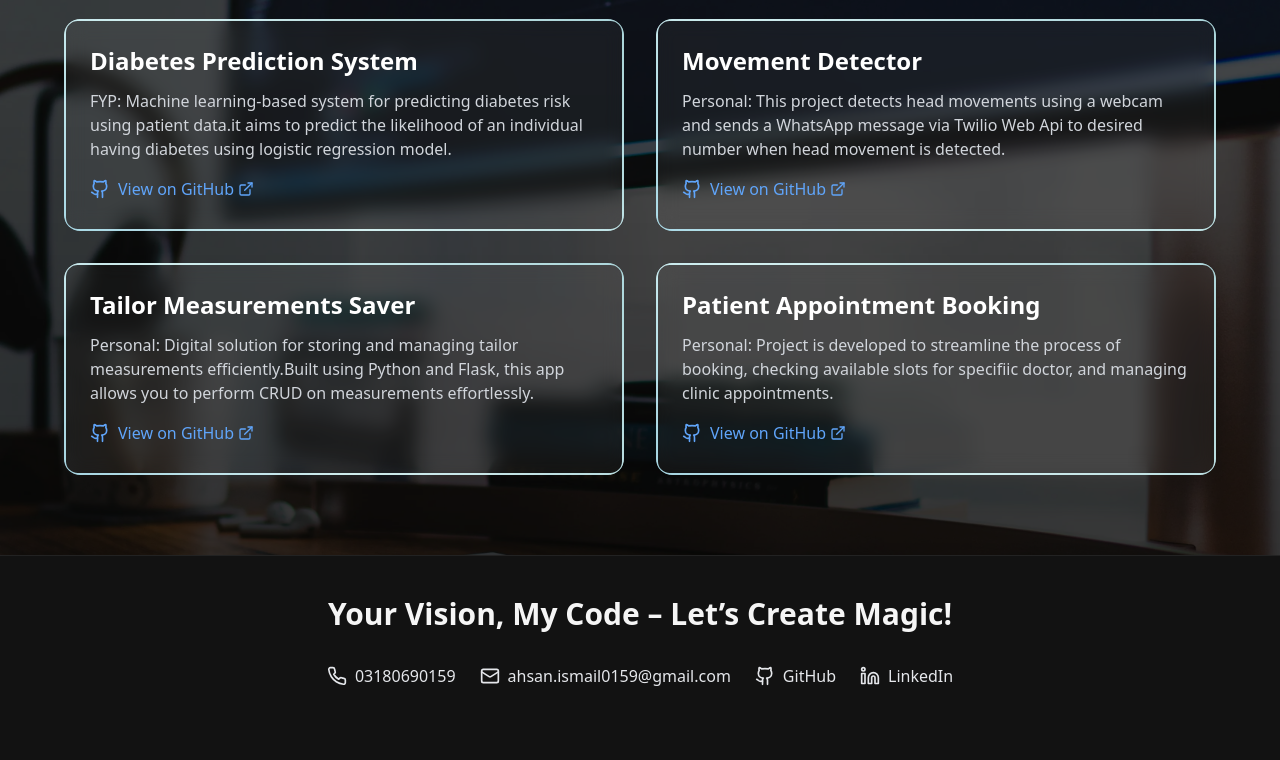
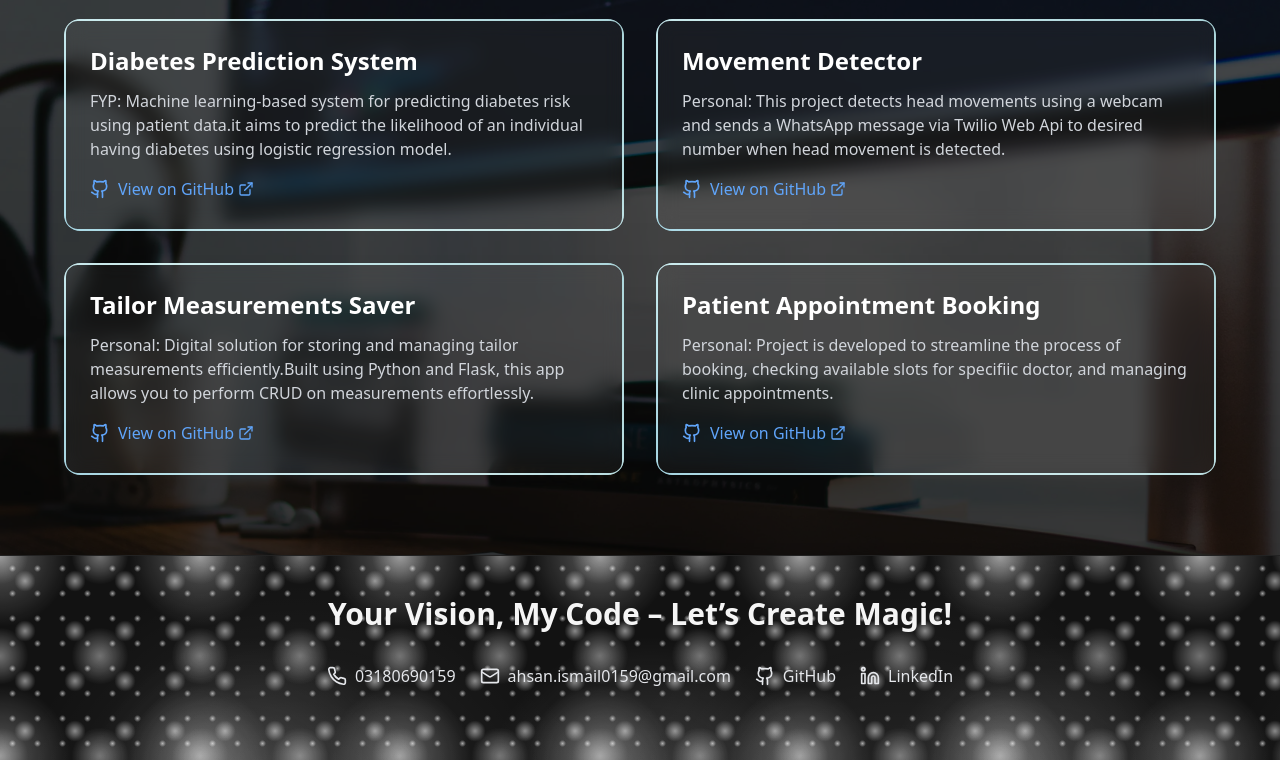
Before and after one commit to ahsan54/PortFolio, a React (Vite) app: page / in a window 1280 px wide. Shown: the part 3059-3819 px from the top of the page. Built offline with nearby package versions, Linux system fonts and the light colour scheme.

Commit message:
Update index.css

```diff
--- a/src/index.css
+++ b/src/index.css
@@ -75,14 +75,22 @@ body {
   background-attachment: fixed;
 }
 .enhanced-footer {
-  background-color: #121212; /* Pure flat black */
-  background-attachment: fixed;
-  color: #f5f5f5; /* Off-white text */
+  background-color: #121212;
+  background-image: radial-gradient(ellipse at center, rgba(255,255,255,0.1) 0%, rgba(255,255,255,0) 70%),
+                    radial-gradient(ellipse at center, rgba(255,255,255,0.2) 0%, rgba(255,255,255,0) 60%),
+                    radial-gradient(ellipse at center, rgba(255,255,255,0.3) 0%, rgba(255,255,255,0) 50%),
+                    radial-gradient(ellipse at center, rgba(255,255,255,0.4) 0%, rgba(255,255,255,0) 40%),
+                    radial-gradient(ellipse at center, rgba(255,255,255,0.5) 0%, rgba(255,255,255,0) 30%),
+                    radial-gradient(ellipse at center, rgba(255,255,255,0.6) 0%, rgba(255,255,255,0) 20%),
+                    radial-gradient(ellipse at center, rgba(255,255,255,0.7) 0%, rgba(255,255,255,0) 10%);
+  background-size: 600px 600px, 400px 400px, 200px 200px, 100px 100px, 50px 50px, 25px 25px, 10px 10px;
+  background-position: 0 0, 50px 50px, 100px 100px, 150px 150px, 200px 200px, 250px 250px, 300px 300px;
+  background-repeat: repeat;
+  color: #f5f5f5;
   padding: 40px 20px;
-  border-top: 1px solid #222; /* Subtle border for separation */
+  border-top: 1px solid #222;
   min-height: 150px;
 }
-
 
 
 
```
